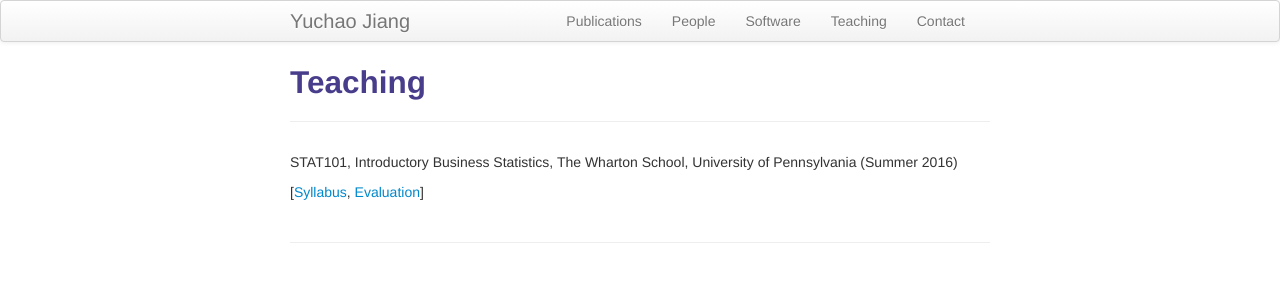
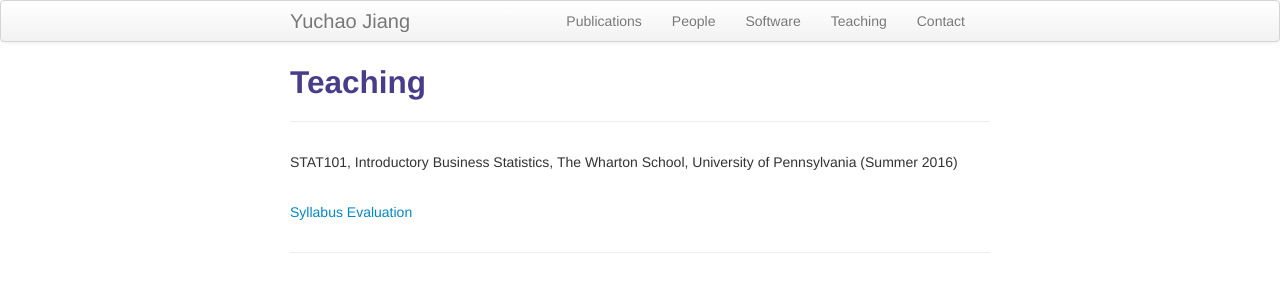
Before and after one commit to yuchaojiang/yuchaojiang.github.io, a Jekyll site: the page built from pages/teaching.md, in a window 1280 px wide. Shown: the top 300 px of the page. Built offline with Jekyll 4.4.1, drawn with Linux system fonts in a browser that asks for light colours.

Commit message:
Update teaching.md

```diff
--- a/pages/teaching.md
+++ b/pages/teaching.md
@@ -5,5 +5,8 @@ description: Courses taught by Yuchao Jiang.
 ---
 
 STAT101, Introductory Business Statistics, The Wharton School, University of Pennsylvania (Summer 2016)
-
-[[Syllabus](), [Evaluation]()]
+<div class="cv">
+  <br/>
+  <a href="../assets/pdfs/Syllabus-STAT-101-2016-Summer.pdf" title="Syllabus STAT101">Syllabus</a>
+	<a href="../assets/pdfs/STAT101_teaching_evaluation.pdf" title="Evaluation STAT101">Evaluation</a>
+</div>
```
